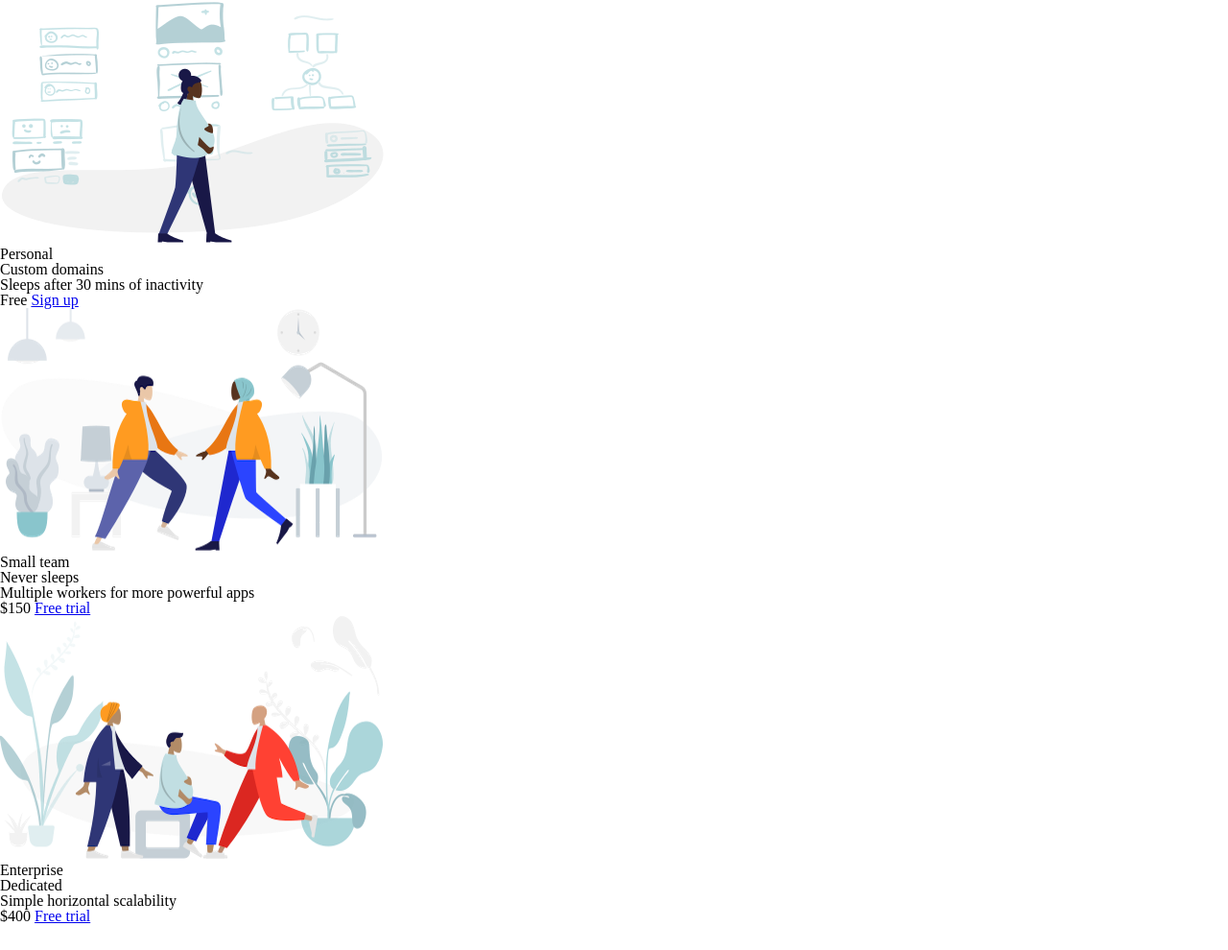
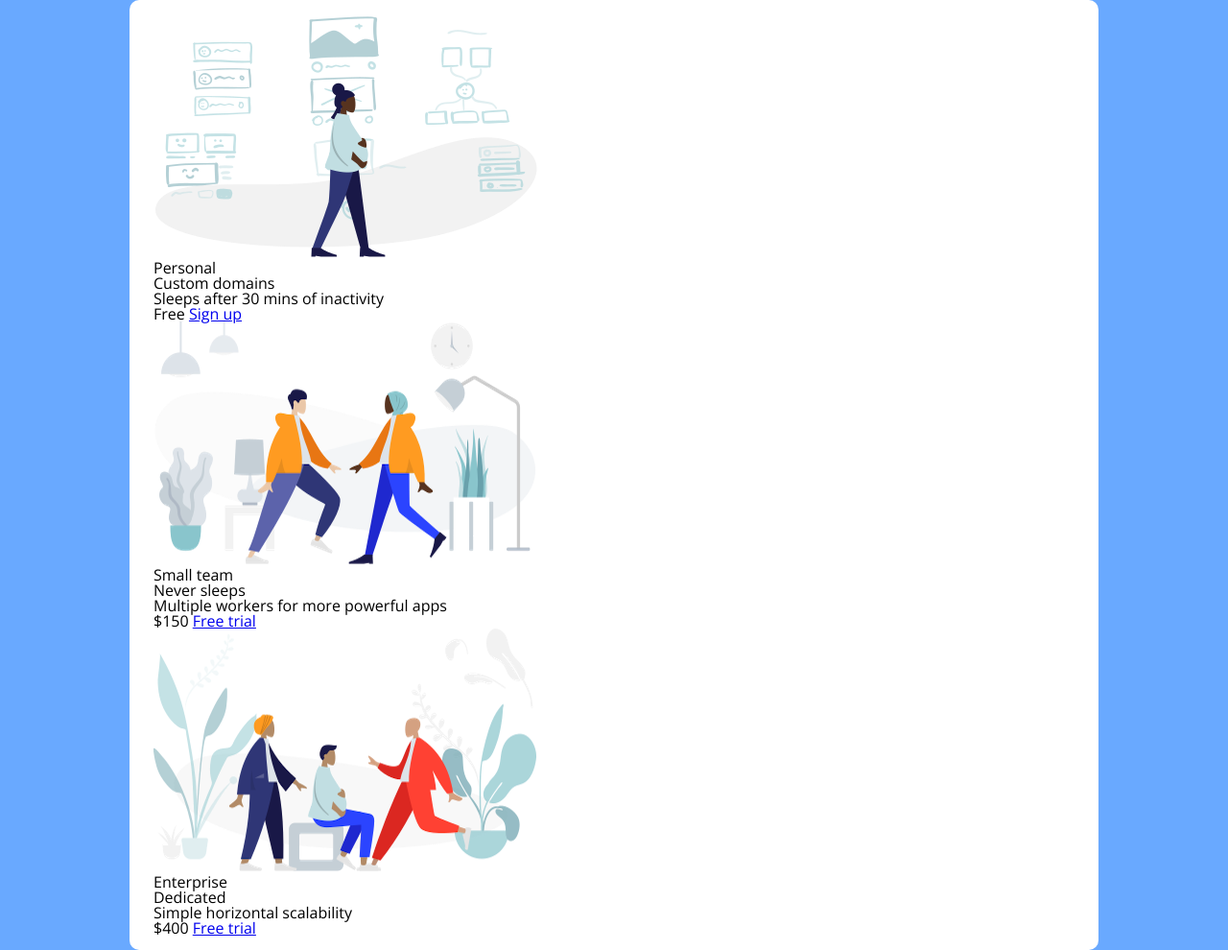
Before and after one commit to yoonc01/-Udemy--The-Web-Developer, a plain HTML site: page Project(Responsive)/index.html in a window 1280 px wide. Shown: the whole page at 96% size. Before the commit the page ends 963 px from the top, so only its background shows below. Drawn offline with nearby package versions, Linux system fonts and the light colour scheme.

Commit message:
set panel box

```diff
--- a/Project(Responsive)/app.css
+++ b/Project(Responsive)/app.css
@@ -46,3 +46,24 @@ table {
 	border-collapse: collapse;
 	border-spacing: 0;
 }
+
+html {
+    box-sizing: border-box;
+    font-family: "Open Sans", snas-serif;
+}
+
+body {
+    background-color: #69a9ff;
+    display: flex;
+    justify-content: center;
+    align-items: center;
+    min-height: 100vh;
+}
+
+.panel {
+    background-color: white;
+    border-radius: 10px;
+    padding: 15px 25px;
+    width: 100%;
+    max-width: 960px;
+}
```
